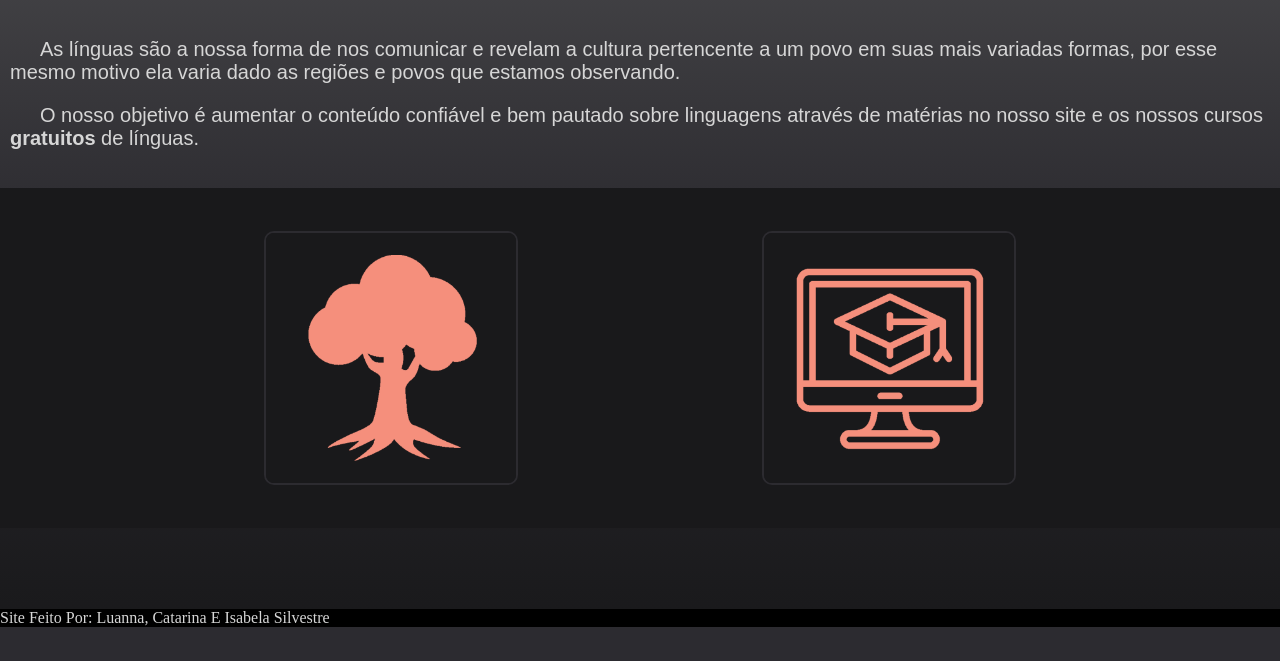
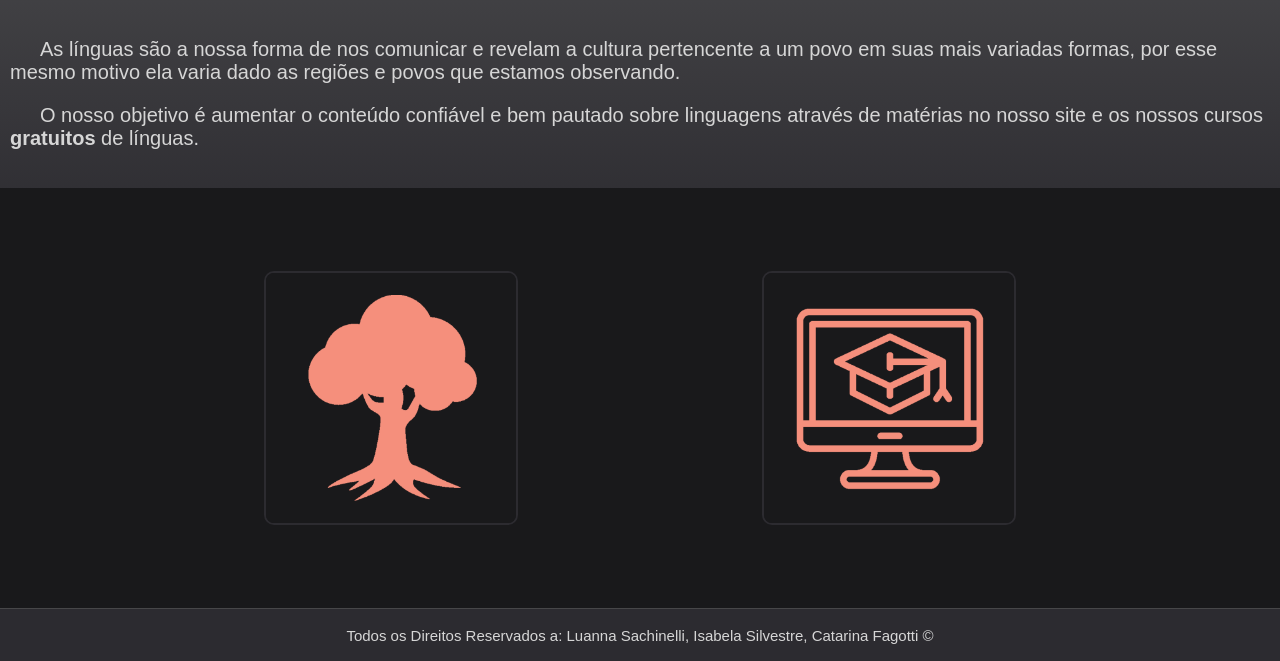
Before and after one commit to Lua-da-tarde/Linguas.com, a plain HTML site: page index.html in a window 1280 px wide. Shown: the part 173-834 px from the top of the page. Before the commit the page ends 800 px from the top, so only its background shows below. Drawn offline with Linux system fonts and the light colour scheme.

Commit message:
footer tá biuriful

```diff
--- a/index.html
+++ b/index.html
@@ -40,9 +40,11 @@
 		<div><a href="curso.html"><img src="curso2.png" height="250px" width="250px" class="icons"></a></div>
 	</div>
 
-	<div class="baixo">
-		Site feito por: Luanna, Catarina e Isabela Silvestre
-	</div>
+	<footer>
+		<hr id="linha">
+		Todos os Direitos Reservados a: Luanna Sachinelli, Isabela Silvestre, Catarina Fagotti ©
+		<br><br>
+	</footer>
 
 </body>
 
--- a/style.css
+++ b/style.css
@@ -16,6 +16,21 @@ p {
 	font-size: 20px;
 	margin-left: 10px;
 	margin-right: 10px;
+}
+
+footer{
+	background-color: rgb(44, 43, 48);
+	border-top: 1px solid rgb(71, 71, 73);
+	text-align: center;
+	font-family: Dosis, sans-serif;
+	font-size: 15px;
+}
+
+#linha{
+	height: 3px;
+	background-color: rgb(44, 43, 48);
+	border-color: rgb(71, 71, 73);
+	border: 0px;
 }
 
 header {
@@ -128,7 +143,7 @@ video,
 
 .escuro {
 	background-color: rgb(18, 18, 20);
-	height: 850px;
+	height: 1200px;
 	width: auto;
 	display: block;
 	padding: 10px 20px 10px 20px;
@@ -140,7 +155,7 @@ video,
 
 .escuro2 {
 	background-color: rgb(18, 18, 20);
-	height: 500px;
+	height: 800px;
 	width: auto;
 	display: block;
 	padding: 10px 20px 10px 20px;
@@ -152,7 +167,7 @@ video,
 
 .laranja {
 	background-color: rgb(245, 143, 124);
-	height: 850px;
+	height: 900px;
 	width: auto;
 	display: block;
 	padding: 10px 20px 10px 20px;
@@ -176,7 +191,7 @@ video,
 
 .daMain {
 	background-color: rgb(25, 25, 27);
-	height: 40%;
+	height: 50%;
 	width: auto;
 	display: block;
 	padding: 10px 20px 10px 20px;
@@ -257,17 +272,6 @@ video,
 	padding: 14px 16px;
 	text-decoration: none;
 	transition: all, 0.3s;
-}
-
-.baixo {
-	overflow: hidden;
-	background-color: rgb(0, 0, 0);
-	position: fixed;
-	display: flex;
-	bottom: 0;
-	width: 100%;
-	text-transform: capitalize;
-	text-align: center;
 }
 
 .letrinha {
```
Also changed, not shown: curso.html (+6 -1 lines), form.html (+6 -2 lines), tronco.html (+5 -0 lines).
